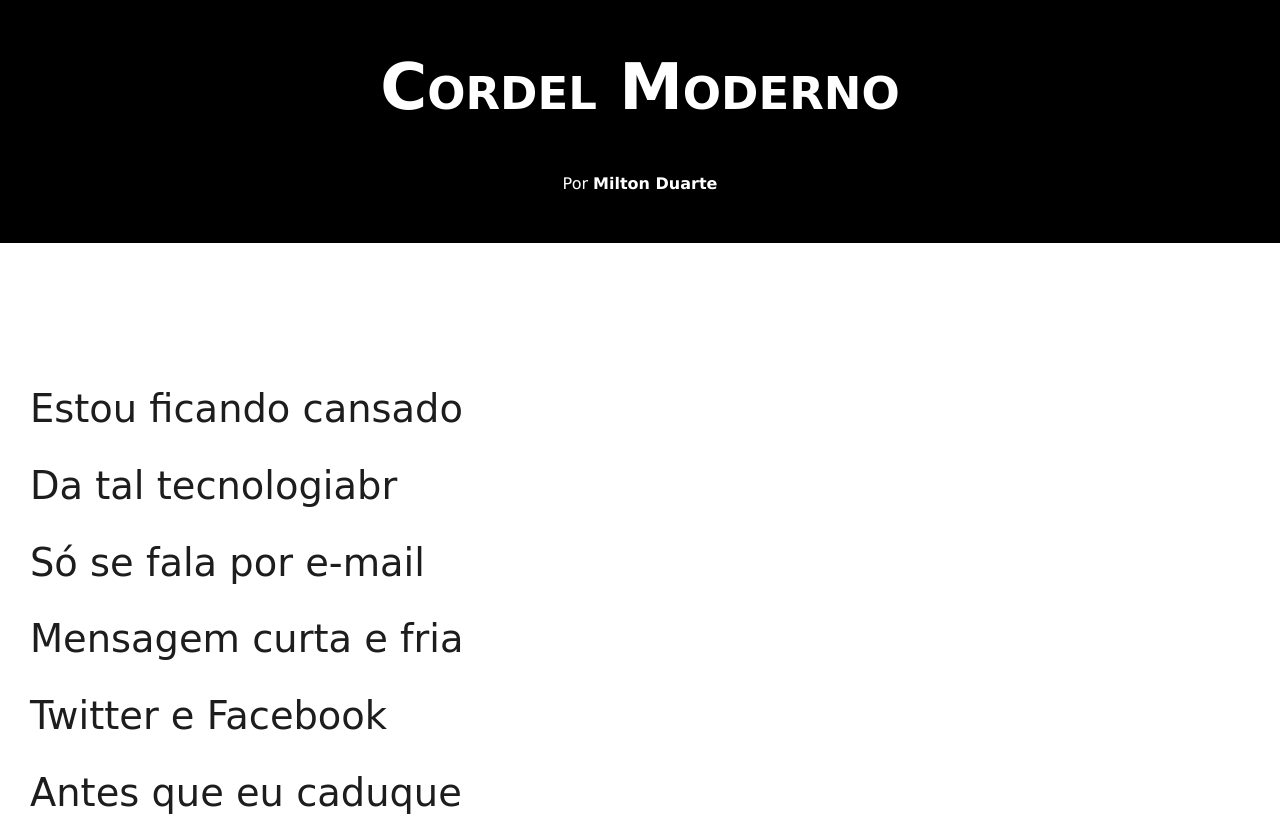
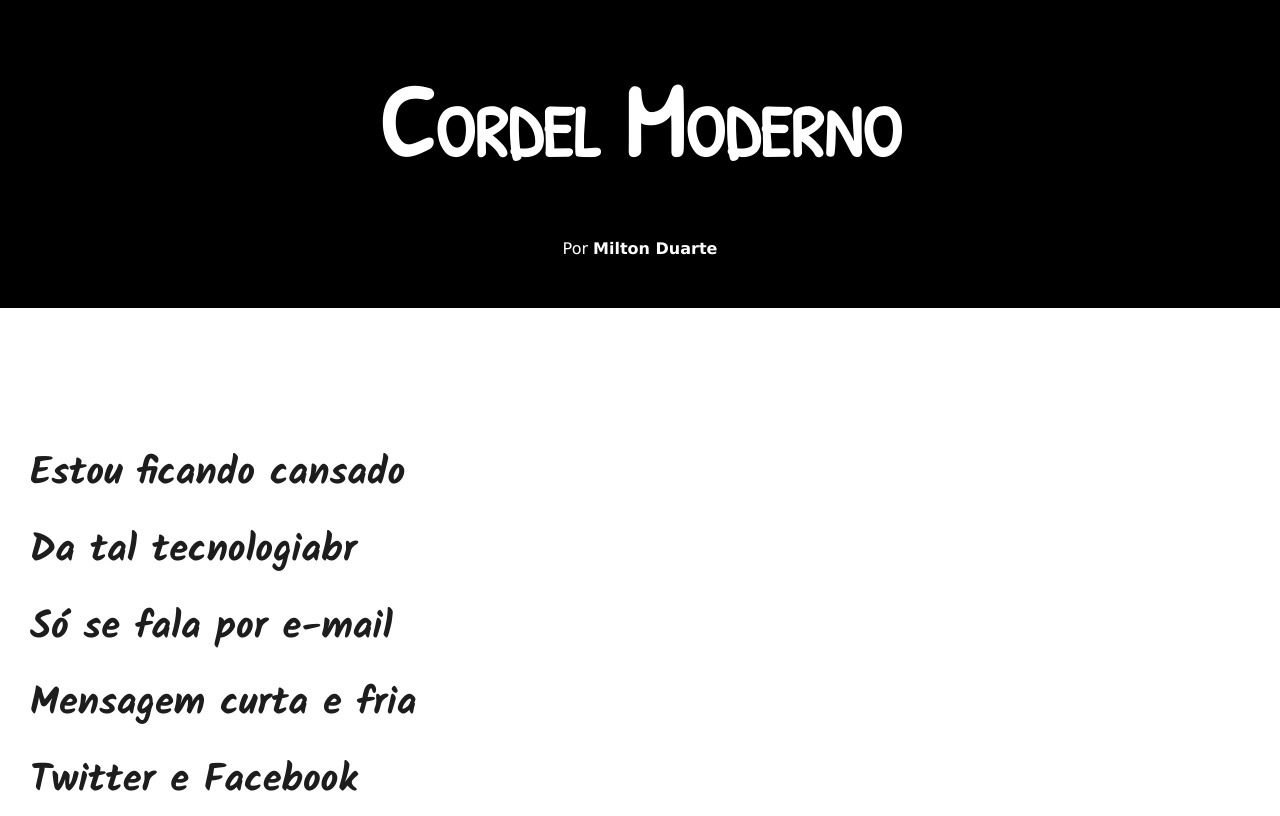
Before and after one commit to gabrielmarques23/projeto-cordel, a plain HTML site: page index.html in a window 1280 px wide. Shown: the top 816 px of the page. Drawn offline with Linux system fonts and the light colour scheme.

Commit message:
Ajustes Projeto Cordel

```diff
--- a/estilo/style.css
+++ b/estilo/style.css
@@ -1,12 +1,11 @@
 @charset "UTF-8";
-@import url( 'https://fonts.googleapis.com/css2?família =Patrick + Mão&família =Sriracha&exibir = swap ');
-@import url( 'https://fonts.googleapis.com/css2?família =Patrick + Mão&família =Sriracha&exibir = swap ');
-
+@import url('https://fonts.googleapis.com/css2?family=Patrick+Hand&display=swap');
+@import url('https://fonts.googleapis.com/css2?family=Kalam:wght@300;400;700&display=swap');
 
 :root{
     --font1: Verdana, Geneva, Tahoma, sans-serif;
     --font2: 'Patrick Hand', cursive;
-    --font3: 'Sriracha', cursive;
+    --font3: 'Kalam', cursive;
 
 }
 
@@ -34,7 +33,7 @@ header>h1 {
     padding: 50px;
     font-variant: small-caps;
     font-family: var(--font2);
-    font-size: 5vw;
+    font-size: 8vw;
 }
 header>p {
     padding-bottom: 50px;
@@ -56,6 +55,7 @@ section{
     line-height: 2em;
     padding-left: 30px;
     font-family: var(--font3);
+    font-weight: bolder;
     font-size: 3vw;
 }
 
```
